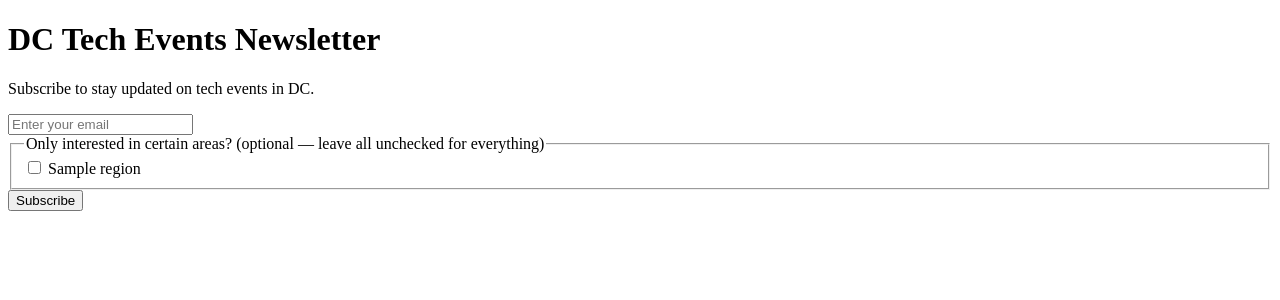
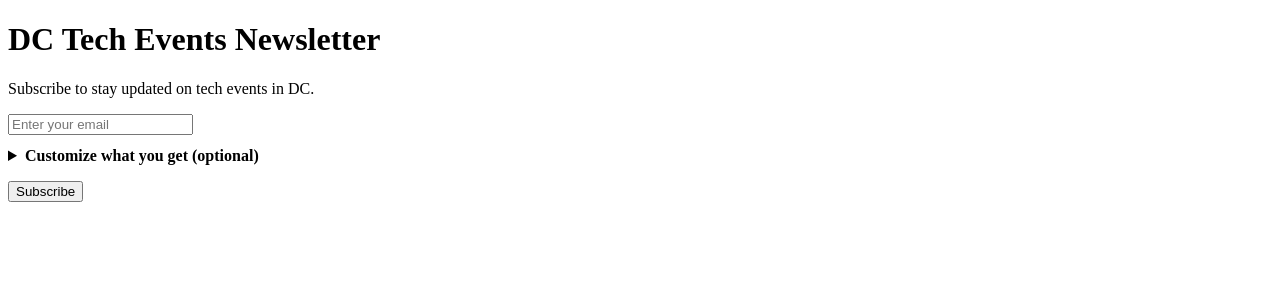
Before and after one commit to rosskarchner/next.dctech.events, a Flask app: template cdk_next/lambda_src/newsletter/templates/index.html in a window 1280 px wide. Shown: the top 300 px of the page. Run offline with Flask 3, Linux system fonts and the light colour scheme; the template is opened without the code that fills it: most values are stand-ins (such as "Sample title", 1, 10 or a date in 2020); some libraries are stand-ins or nearby versions.

Commit message:
Collapse signup form's category/region pickers behind a click
The 26 category checkboxes rendered as one long, raggedly-wrapping block
inline in the homepage's #subscribe box — a lot of visual weight for an
optional field most visitors will skip. Wraps both pickers in a native
<details> disclosure (no JS needed), reorders regions before categories
(3 items, quick to scan first), and lays categories out in two columns
instead of free-flowing text wrap.

Styled with inline styles throughout rather than a stylesheet rule: this
partial renders in two contexts — the standalone /newsletter/ page (via
base.html) and, via htmx, embedded straight into the homepage's
#subscribe box, which swaps in only this fragment with no access to
base.html's own <style> block or any newsletter-specific rule in
main.css.

Co-Authored-By: Claude Sonnet 5 <noreply@anthropic.com>

```diff
--- a/cdk_next/lambda_src/newsletter/templates/partials/signup_form.html
+++ b/cdk_next/lambda_src/newsletter/templates/partials/signup_form.html
@@ -4,22 +4,36 @@
     <input type="hidden" name="csrf_token" value="{{ csrf_token }}">
     <input type="hidden" name="temp_id" value="{{ temp_id }}">
 
-    {% if categories %}
-    <fieldset>
-        <legend>Only interested in certain topics? (optional — leave all unchecked for everything)</legend>
-        {% for slug, category in categories.items() %}
-        <label><input type="checkbox" name="categories" value="{{ slug }}"> {{ category.name }}</label>
-        {% endfor %}
-    </fieldset>
-    {% endif %}
+    {% if categories or regions %}
+    {# Inline styles throughout this block on purpose: this partial is also
+       embedded via htmx into the homepage's #subscribe box, where only the
+       fragment itself gets swapped in — a <style> block in base.html (which
+       wraps the standalone /newsletter/ page) never travels with it, and
+       main.css has no classes defined for this. #}
+    <details style="margin: 0.75rem 0 1rem 0;">
+        <summary style="cursor: pointer; font-weight: 600;">Customize what you get (optional)</summary>
+        <p style="margin: 0.5rem 0; font-size: 0.9em; color: #666;">Leave everything unchecked for everything.</p>
 
-    {% if regions %}
-    <fieldset>
-        <legend>Only interested in certain areas? (optional — leave all unchecked for everything)</legend>
-        {% for slug, region in regions.items() %}
-        <label><input type="checkbox" name="regions" value="{{ slug }}"> {{ region.name }}</label>
-        {% endfor %}
-    </fieldset>
+        {% if regions %}
+        <fieldset style="border: 0; margin: 0 0 0.75rem 0; padding: 0;">
+            <legend style="font-weight: 600; margin-bottom: 0.35rem;">Only interested in certain areas?</legend>
+            {% for slug, region in regions.items() %}
+            <label style="display: inline-block; margin: 0 1rem 0.35rem 0;"><input type="checkbox" name="regions" value="{{ slug }}"> {{ region.name }}</label>
+            {% endfor %}
+        </fieldset>
+        {% endif %}
+
+        {% if categories %}
+        <fieldset style="border: 0; margin: 0; padding: 0;">
+            <legend style="font-weight: 600; margin-bottom: 0.35rem;">Only interested in certain topics?</legend>
+            <div style="columns: 2; column-gap: 1.5rem;">
+                {% for slug, category in categories.items() %}
+                <label style="display: block; margin-bottom: 0.35rem; break-inside: avoid;"><input type="checkbox" name="categories" value="{{ slug }}"> {{ category.name }}</label>
+                {% endfor %}
+            </div>
+        </fieldset>
+        {% endif %}
+    </details>
     {% endif %}
 
     <button type="submit">Subscribe</button>
```
